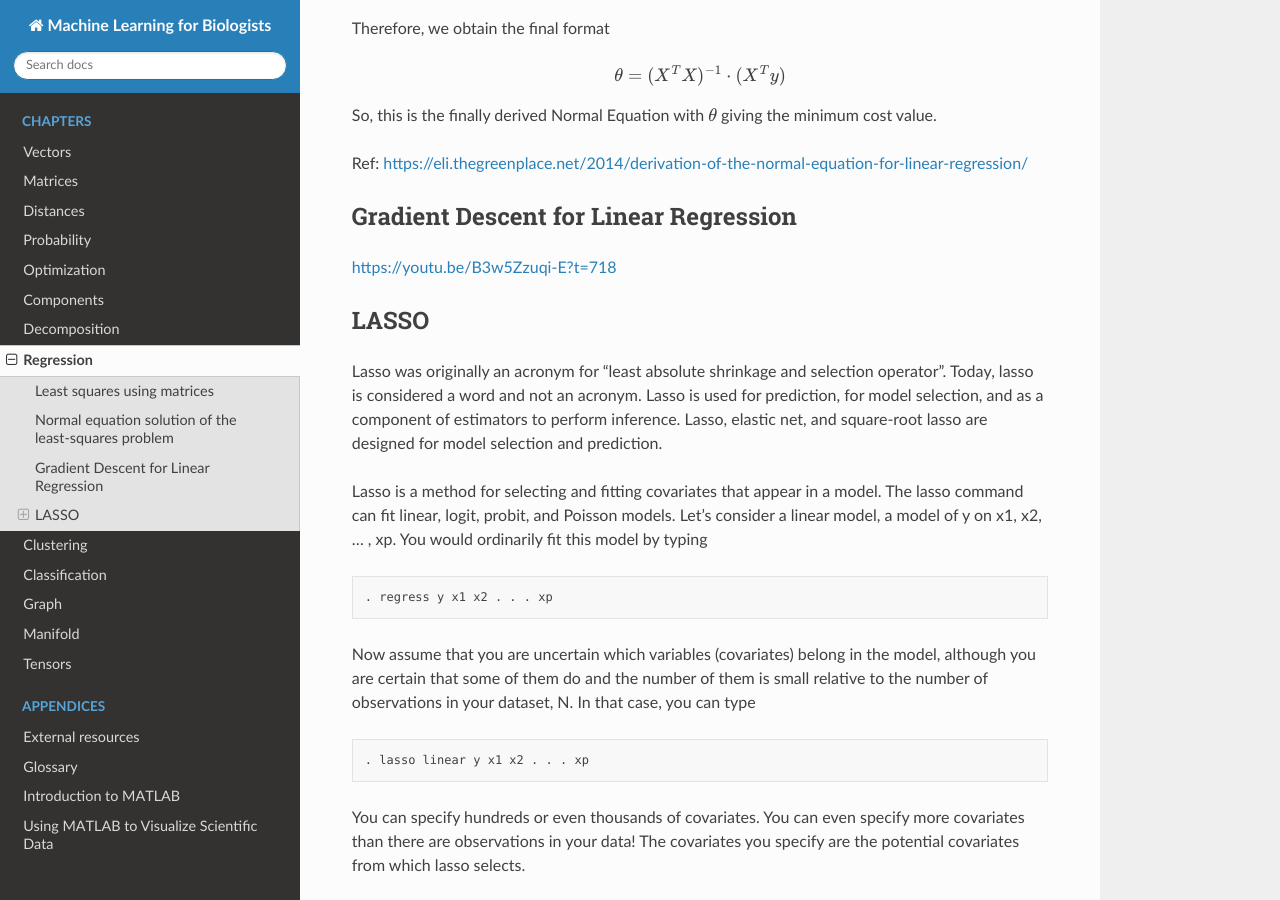
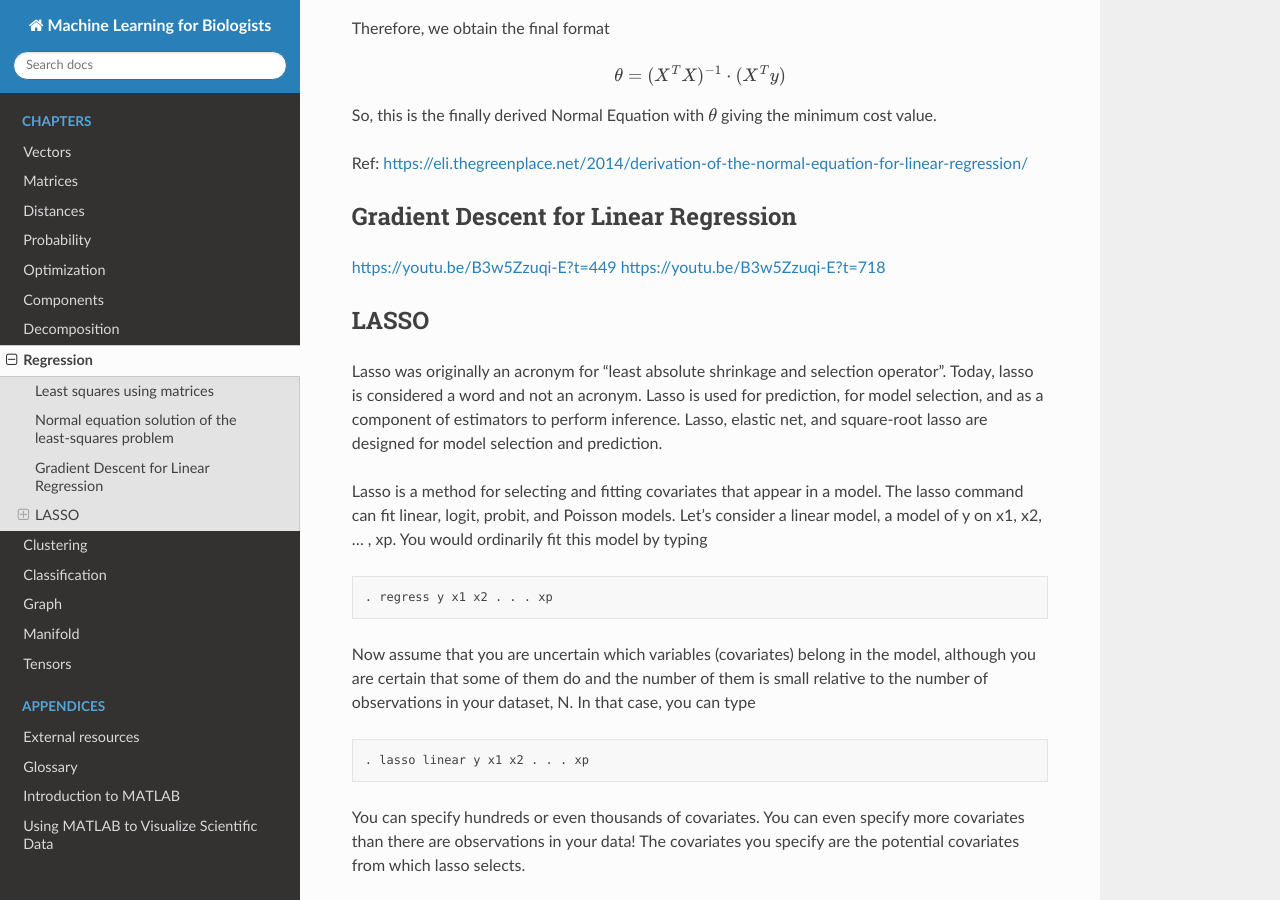
Before and after one commit to jamesjcai/readthedocs_ml4b, a Sphinx documentation site: the page built from docs/chapter_regression.rst, in a window 1280 px wide and 900 px high, scrolled down 2108 px. Built offline with Sphinx 7.4.7 and the Read the Docs theme 2.0.0, drawn with Linux system fonts in a browser that asks for light colours; formulas are drawn with MathJax 3; some of the changed lines change nothing that is shown.

Commit message:
Update chapter_regression.rst

```diff
--- a/docs/chapter_regression.rst
+++ b/docs/chapter_regression.rst
@@ -94,6 +94,7 @@ Ref: https://eli.thegreenplace.net/2014/derivation-of-the-normal-equation-for-li
 Gradient Descent for Linear Regression
 --------------------------------------
 
+https://youtu.be/B3w5Zzuqi-E?t=449
 https://youtu.be/B3w5Zzuqi-E?t=718
 
 
```
